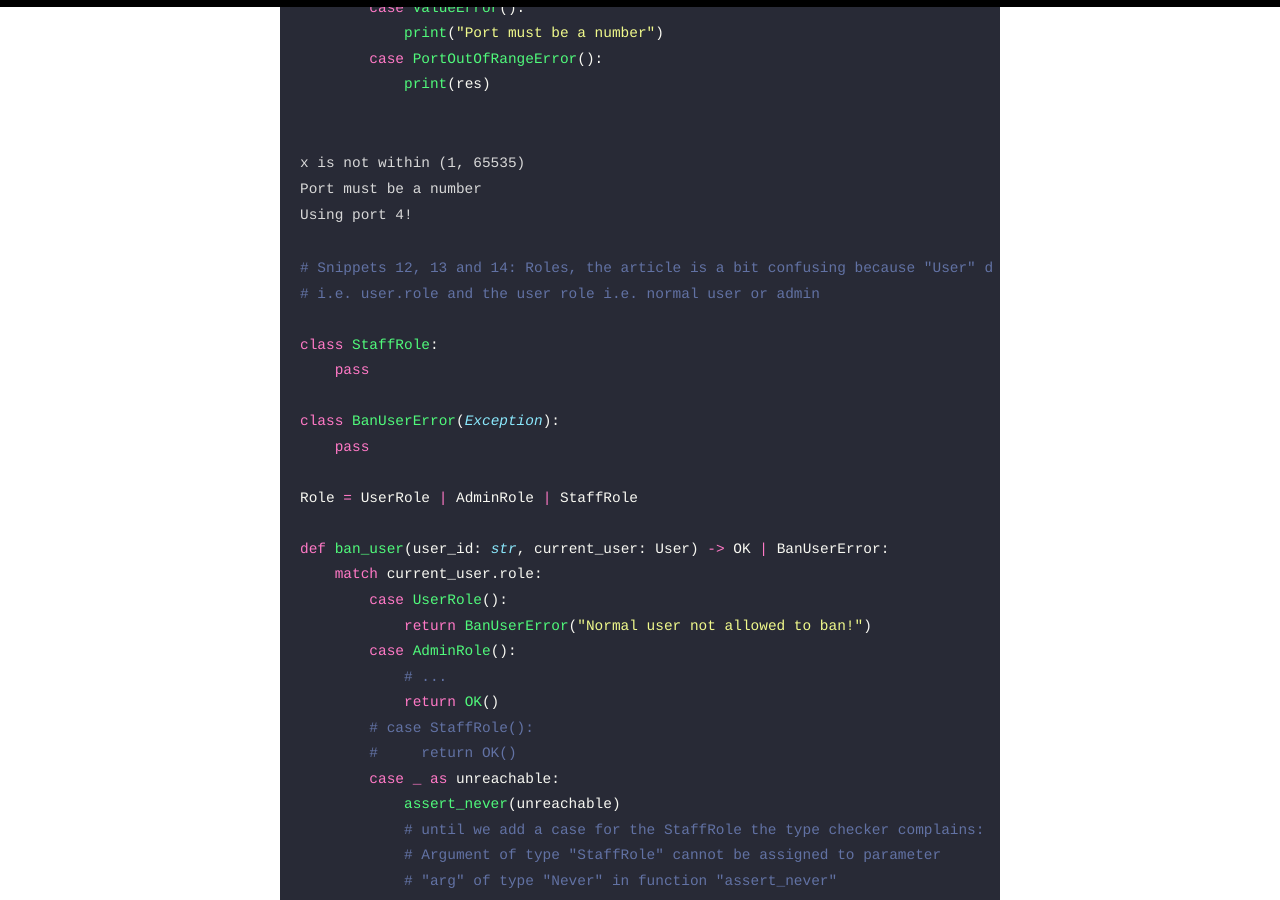
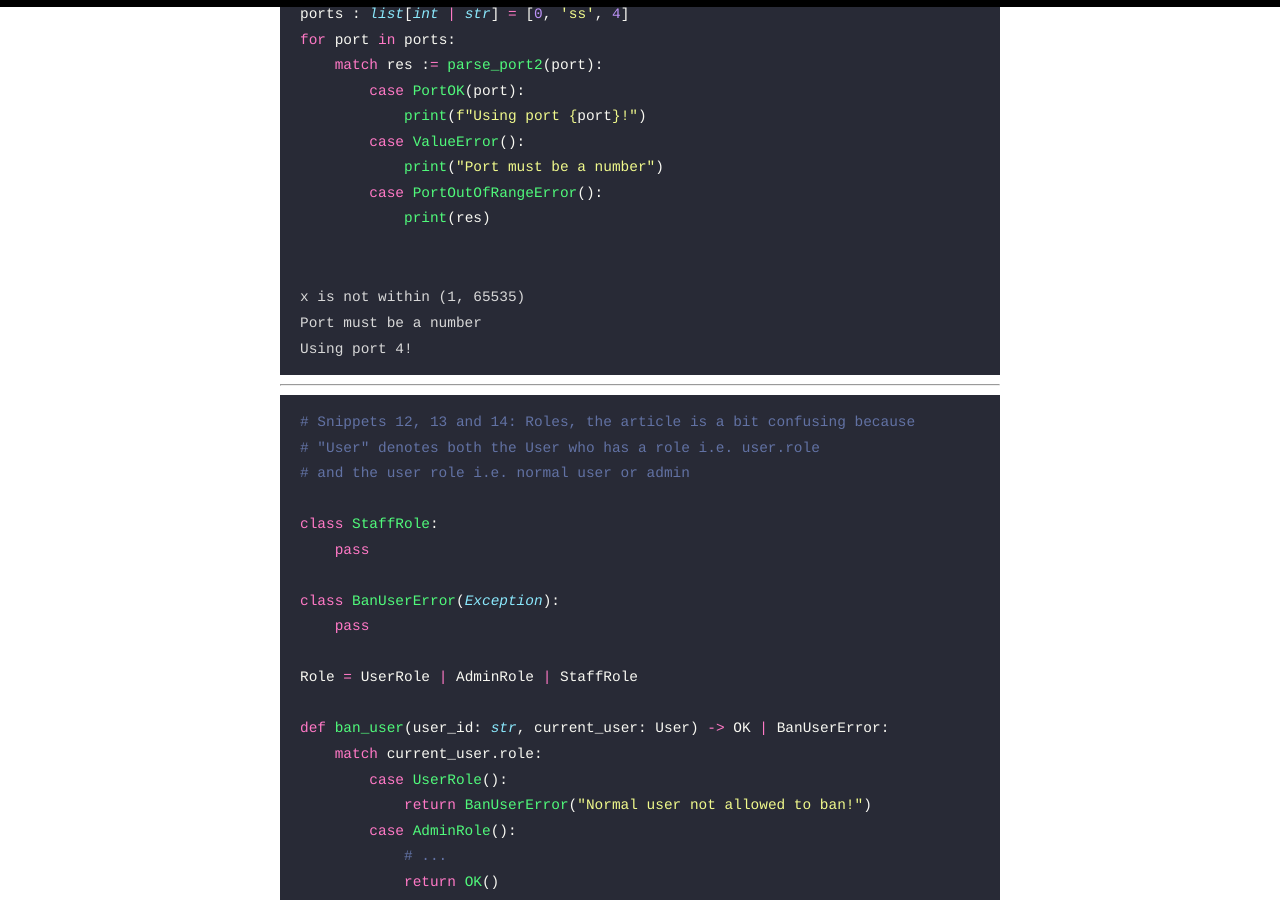
Before and after one commit to crturliuc/crturliuc.github.io, a Jekyll site: the page built from _posts/2026-08-10-ADTs-in-Python.md, in a window 1280 px wide and 900 px high, scrolled down 4327 px. Built offline with Jekyll 4.4.1, drawn with Linux system fonts in a browser that asks for light colours; some of the changed text lies outside the part shown.

````diff
--- a/_posts/2026-08-10-ADTs-in-Python.md
+++ b/_posts/2026-08-10-ADTs-in-Python.md
@@ -14,6 +12,7 @@ from dataclasses import dataclass
 from typing import Literal, Optional, assert_never
 ```
 
+---
 
 ```python
 # Snippet 1: product type
@@ -23,6 +22,7 @@ class User:
     role: str # Role
 ```
 
+---
 
 ```python
 # Snippet 2: sum type
@@ -33,6 +33,7 @@ class AnonymousSession:
 Session = AnonymousSession | User # Authenticated(User) in general
 ```
 
+---
 
 ```python
 # Note: We can improve Snippet 1 using the sum type
@@ -51,6 +52,7 @@ class User:
     role: Role # Role
 ```
 
+---
 
 ```python
 # Snippet 3: Naive Theme
@@ -70,6 +72,7 @@ class SiteTheme:
     fixed_scheme: ColorScheme | None
 ```
 
+---
 
 ```python
 # Snippet 4: Constrained Theme
@@ -87,6 +90,7 @@ class Fixed:
 SiteTheme2 = Switchable | Fixed
 ```
 
+---
 
 ```python
 # Snippet 5: Validating with exceptions
@@ -100,7 +104,6 @@ def parse_port(value: str | int) -> int | None:
 
     return value
 ```
-
 
 ```python
 ports : list[int | str] = [0, 'ss', 4]
@@ -118,6 +121,7 @@ for port in ports:
     4 ok
 
 
+---
 
 ```python
 # Snippets 6 and 7: Result type and Validating with types
@@ -163,6 +167,7 @@ print(parse_port2(4))
     PortOK(value=4)
 
 
+---
 
 ```python
 # Snippets 8 and 9: optional type
@@ -173,6 +178,7 @@ def find_user(id: int) -> User | None:
     pass
 ```
 
+---
 
 ```python
 # Snippet 10: FindUser with optional and status
@@ -187,6 +193,7 @@ def find_user2(id: int) -> Result:
     pass # type checker will complain until implementation
 ```
 
+---
 
 ```python
 # Snippet 11: calling parse_port2
@@ -207,10 +214,12 @@ for port in ports:
     Using port 4!
 
 
+---
 
 ```python
-# Snippets 12, 13 and 14: Roles, the article is a bit confusing because "User" denotes both the User who has a role
-# i.e. user.role and the user role i.e. normal user or admin
+# Snippets 12, 13 and 14: Roles, the article is a bit confusing because
+# "User" denotes both the User who has a role i.e. user.role
+# and the user role i.e. normal user or admin
 
 class StaffRole:
     pass
@@ -237,6 +246,7 @@ def ban_user(user_id: str, current_user: User) -> OK | BanUserError:
 
 ```
 
+---
 
 ```python
 # Snippets 15 and 16: combainations of input and result
````
Also changed, not shown: other parts of _posts/2026-08-10-ADTs-in-Python.md (+0 -2 lines).
